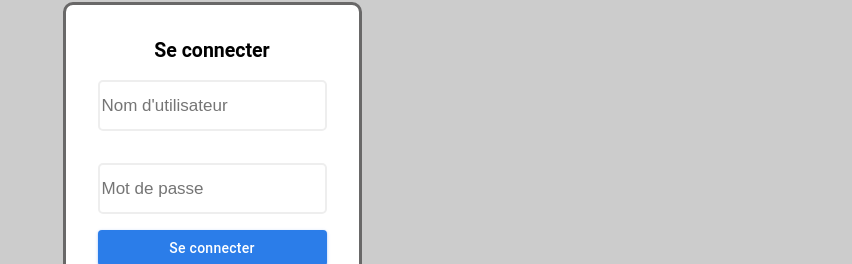
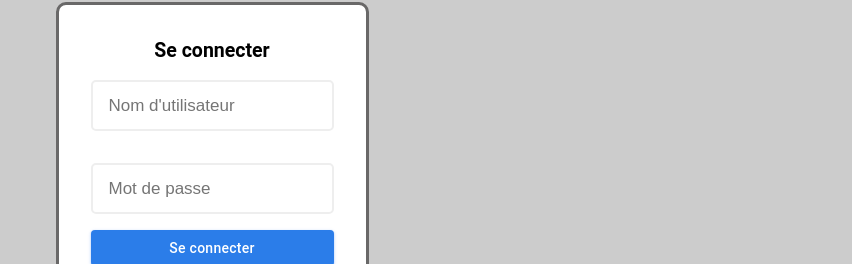
Before and after one commit to Galacs/ShareBin-client, a Nuxt app: page /utils in a window 1280 px wide. Both pictures are taken after a click on the button "Login". Shown: the part 225-489 px from the top of the page, without its empty margins (428-1280 px from the left). Built offline with nearby package versions, Linux system fonts and the light colour scheme; no server answers.

Commit message:
css fixes

```diff
--- a/components/auth/auth.vue
+++ b/components/auth/auth.vue
@@ -83,6 +83,7 @@ h2 {
 }
 
 input {
+  padding-left: 1rem;
   font-size: 17px;
   height: 45px;
   /* width: 250px; */
```
Lines whose indentation alone changed are shown as unchanged.
